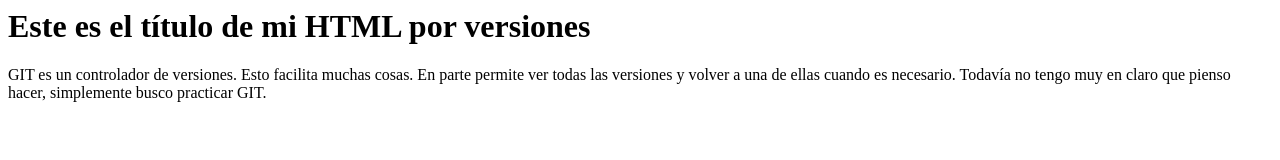
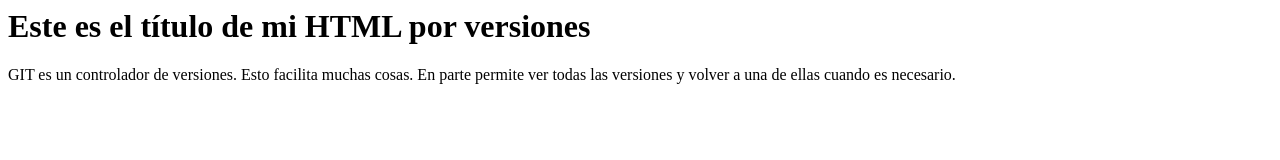
Before and after one commit to lucasserral/prueba, a plain HTML site: page INDEX.html in a window 1280 px wide. Drawn offline with Linux system fonts and the light colour scheme.

Commit message:
Inicio real del proyecto. Aclaro objetivo

```diff
--- a/INDEX.html
+++ b/INDEX.html
@@ -4,9 +4,7 @@
     </head>
     <body>
         <h1>Este es el título de mi HTML por versiones</h1>
-        <p>
-            GIT es un controlador de versiones. Esto facilita muchas cosas. En parte permite ver todas las versiones y volver a una de ellas cuando es necesario.
-            Todavía no tengo muy en claro que pienso hacer, simplemente busco practicar GIT.
-        </p>
+        <p>GIT es un controlador de versiones. Esto facilita muchas cosas. En parte permite ver todas las versiones y volver a una de ellas cuando es necesario.</p>
+<!--Voy a practicar en hacer un proyecto de html con diseño mobile first-->
     </body>
 </html>
```
